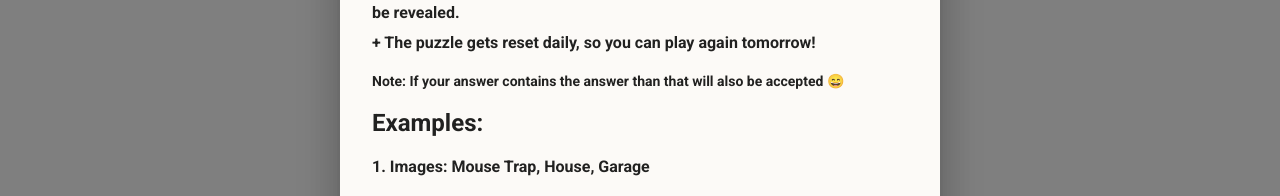
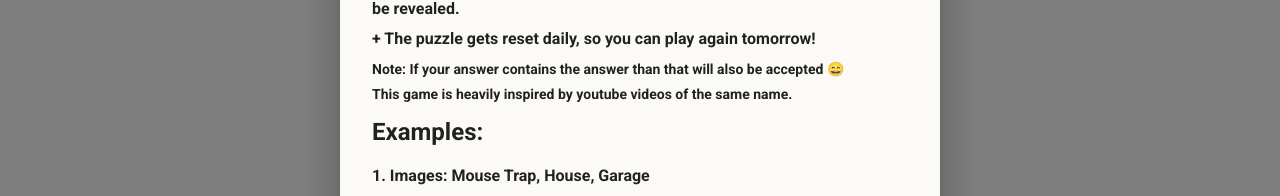
Before and after one commit to JakeChu-Git/Guess-The-Link, a Next.js app: page / in a window 1280 px wide. Both pictures are taken after a click on the button 1212 px from the left and 44 px from the top of the page. Shown: the part 372-568 px from the top of the page. Built offline with nearby package versions, Linux system fonts and the light colour scheme; no server answers; the database is empty.

Commit message:
original game referenced

```diff
--- a/src/app/layout.js
+++ b/src/app/layout.js
@@ -51,7 +51,7 @@ export default function RootLayout({ children }) {
                   left: '50%',
                   transform: 'translate(-50%, -50%)',
                   width: '70%',
-                  height: '67%',
+                  height: '68%',
                   maxWidth: 600,
                   overflowY: 'auto',
                   bgcolor: '#fcfaf7',
@@ -74,10 +74,11 @@ export default function RootLayout({ children }) {
                   + You have a total of four guesses. After each incorrect guess, a hint will be revealed.
                 </Typography>
                 <Typography>+ The puzzle gets reset daily, so you can play again tomorrow!</Typography>
-                <Typography variant="body2" mt={2} fontWeight={700} gutterBottom>
+                <Typography variant="body2" mt={1} fontWeight={700} gutterBottom>
                   Note: If your answer contains the answer than that will also be accepted 😄
                 </Typography>
-                <Typography variant="h5" mt={2} fontWeight={700}> Examples: </Typography>
+                <Typography variant="body2" fontWeight={700} gutterBottom> This game is heavily inspired by youtube videos of the same name.</Typography>
+                <Typography variant="h5" mt={1.5} fontWeight={700}> Examples: </Typography>
                 <Typography variant="body1" mt={2} gutterBottom>
                   1. Images: Mouse Trap, House, Garage
                 </Typography>
```
Also changed, not shown: 1 other file (tests, documents, lock files or other folders).
